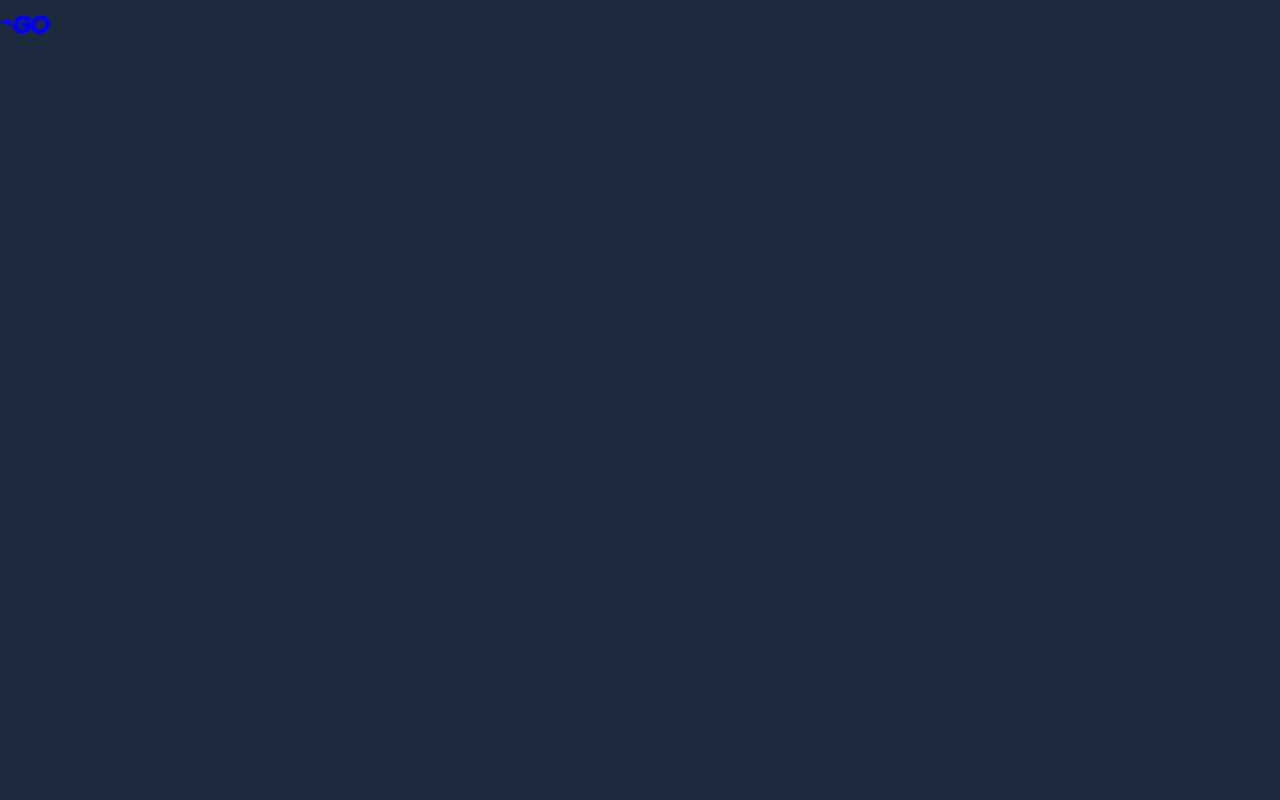
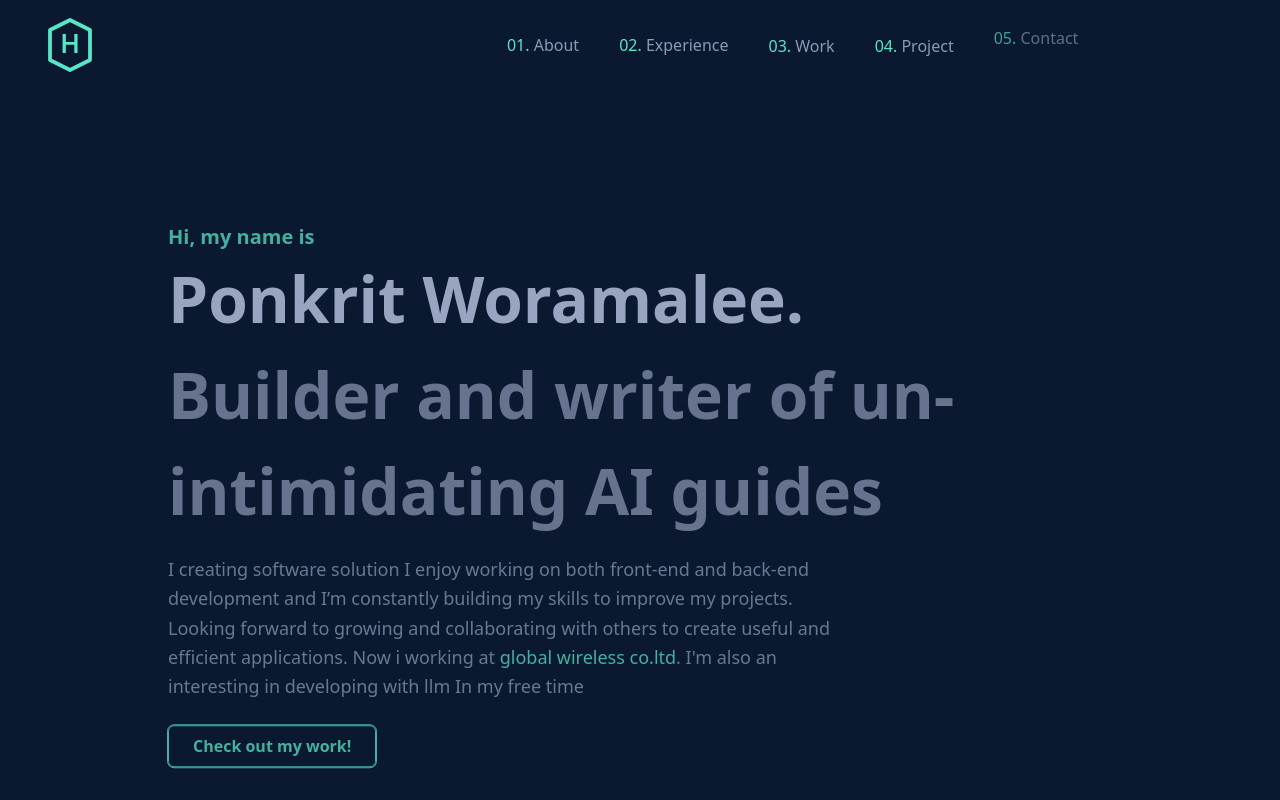
Before and after one commit to HectorRussia/Portfolio-v2, a React (Vite) app: page / in a window 1280 px wide. Shown: the top 800 px of the page. Built offline with nearby package versions, Linux system fonts and the light colour scheme.

Commit message:
feat: implement splash screen with PathDrawing and enhance Introl and Navbar components with animations

```diff
--- a/src/App.tsx
+++ b/src/App.tsx
@@ -1,14 +1,30 @@
 
+import { useEffect, useState } from 'react';
 import './App.css'
-import { FaGolang } from "react-icons/fa6";
+import PathDrawing from './components/Drawing/PathDrawing';
+import Main from './components/Main/Main';
+import Navbar from './components/Navbar/NavBar';
+
 function App() {
+  const [showSplash, setShowSplash] = useState(true);
+
+  useEffect(() => {
+    const t = setTimeout(() => setShowSplash(false), 5000);
+    return () => clearTimeout(t);
+  }, []);
 
   return (
-    <>
-      <div className='bg-slate-800 h-screen'>  <FaGolang size={50} color='blue'/></div>
-
-    </>
-  )
+    <div className='bg-[#0A192F]'>
+      {showSplash ? (
+        <PathDrawing />
+      ) : (
+        <>
+          <Navbar />
+          <Main />
+        </>
+      )}
+    </div>
+  );
 }
 
 export default App
--- a/src/components/Hero/Introl.tsx
+++ b/src/components/Hero/Introl.tsx
@@ -1,9 +1,15 @@
 import ButtonHover from '../Button/ButtonHover'
+import { motion } from 'framer-motion'
 
 const Introl = () => {
   return (
    <section className="flex justify-center px-4 py-12 mb-10 ">
-      <div className="w-full max-w-5xl p-6 md:p-10 py-10 rounded-lg mt-10 ">
+      <motion.div
+        className="w-full max-w-5xl p-6 md:p-10 py-10 rounded-lg mt-10 "
+        initial={{ opacity: 0, y: 20 }}
+        animate={{ opacity: 1, y: 0 }}
+        transition={{ duration: 0.6, ease: 'easeOut', delay: 0.15 }}
+      >
         <h2 className="text-xl text-[#58E6C9] font-bold ">Hi, my name is</h2>
         <h1 className="text-[2rem] sm:text-[4rem] md:text-[4rem] text-[#CCD6f6] font-bold">Ponkrit Woramalee.</h1>
         <h3 className="text-[2rem] sm:text-[4rem] md:text-[4rem] text-[#8892B0] font-bold">Builder and writer of un-intimidating AI guides</h3>
@@ -19,7 +25,7 @@ const Introl = () => {
         <div className="mt-6">
           <ButtonHover title="Check out my work!" />
         </div>
-      </div>
+      </motion.div>
     </section>
   )
 }
--- a/src/components/Navbar/NavBar.tsx
+++ b/src/components/Navbar/NavBar.tsx
@@ -2,6 +2,7 @@
 import BurgerFramer from "../Burger/Burger";
 import ButtonHover from "../Button/ButtonHover";
 import Logo from "../logo/Logo";
+import { motion } from 'framer-motion'
 
 // eslint-disable-next-line react-refresh/only-export-components
 export const detailsNavbar = [
@@ -40,13 +41,27 @@ const Navbar = () => {
         <div className=" bg-[#0A192F] fixed lg:sticky top-0 left-0 right-0 z-50 ">
                 <div className="hidden lg:flex items-center justify-between gap-8 px-10">
                     <Logo/>
-                    <div className="flex items-center justify-center gap-6">
+                    <motion.div
+                        className="flex items-center justify-center gap-6"
+                        initial="hidden"
+                        animate="visible"
+                        variants={{
+                            hidden: {},
+                            visible: { transition: { staggerChildren: 0.08, delayChildren: 0.08 } }
+                        }}
+                    >
                         {detailsNavbar.map((detail)=> {
+                            const itemVariants: any = {
+                                hidden: { y: -20, opacity: 0 },
+                                visible: { y: 0, opacity: 1, transition: { type: 'spring', stiffness: 500, damping: 30 } }
+                            }
                             return (
-                                <a
+                                <motion.a
                                 key={detail.id}
                                 href={`#${detail.title.toLowerCase()}`}
-                                className="m-6 mx-2 hidden lg:block text-md cursor-pointer">
+                                variants={itemVariants}
+                                className="m-6 mx-2 hidden lg:block text-md cursor-pointer"
+                                >
                                     {detail.id !== 6
                                     ?
                                         <>
@@ -57,10 +72,10 @@ const Navbar = () => {
                                             <ButtonHover title={detail.title}/>
                                         </>
                                     }
-                                </a>
+                                </motion.a>
                             )
                         })}
-                    </div>
+                    </motion.div>
                 </div>
                 <div
                     className= 'lg:hidden h-25 flex items-center justify-between px-5 text-white cursor-pointer'>
```
